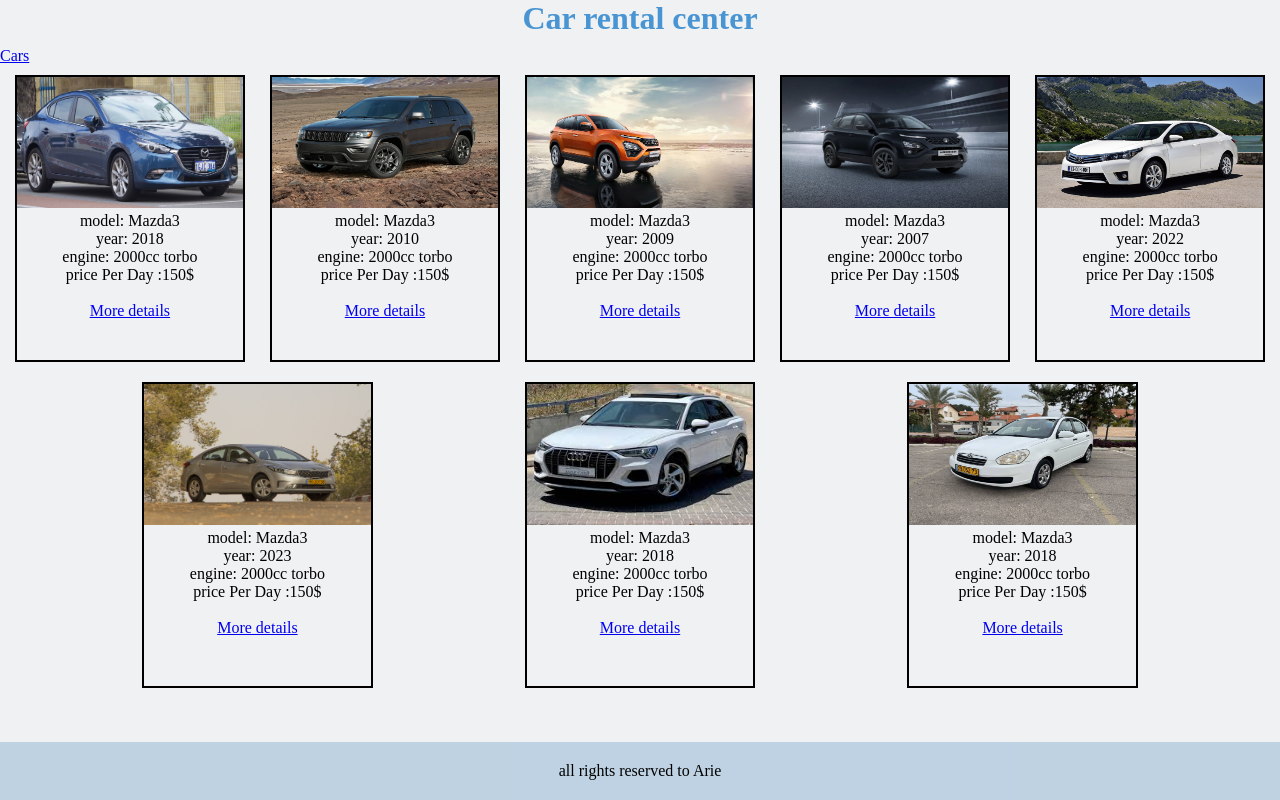
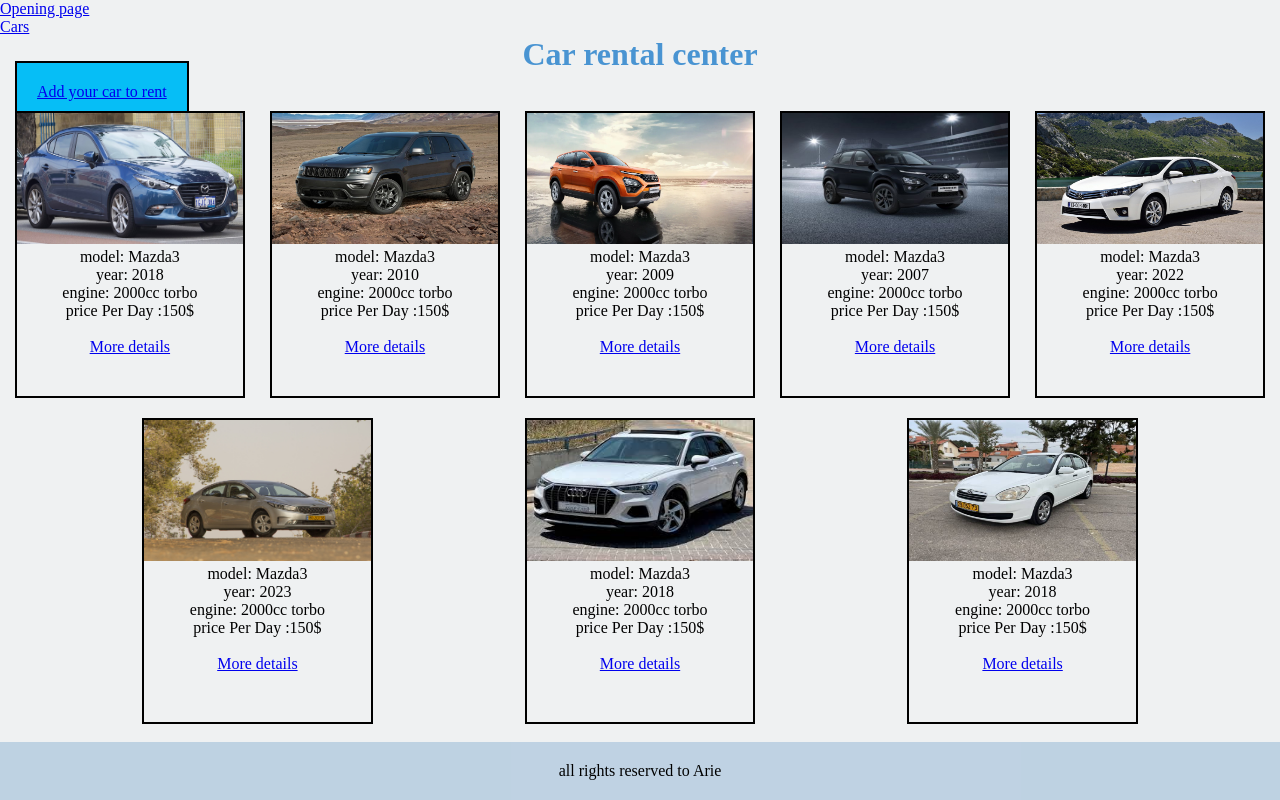
Before and after one commit to Arieysc62003/rent-car, a React (Vite) app: page /Cars in a window 1280 px wide. Built offline with nearby package versions, Linux system fonts and the light colour scheme.

Commit message:
2022/10/12

```diff
--- a/src/App.css
+++ b/src/App.css
@@ -14,3 +14,18 @@
   text-align: center;
   color: rgb(73, 148, 210);
 }
+.imgPage {
+  width: 40%;
+}
+.link {
+  color: black;
+}
+.addcar {
+  background-color: rgb(6, 190, 246);
+  color: bluck;
+  border: 2px black solid;
+  width: 18%;
+  text-align: center;
+  margin: 15px;
+  padding: 20px;
+}
--- a/src/App.jsx
+++ b/src/App.jsx
@@ -1,12 +1,11 @@
 import React from "react";
 import ReactDOM from "react-dom/client";
 import Header from "./components/Header";
-import Taxis from "./Pages/Texis";
-import Luxury from "./Pages/Luxury";
 import Footer from "./components/Footer";
 import Cars from "./Pages/Cars";
 import CarPage from "./Pages/CarPage";
 import Overtrue from "./Pages/overtrue";
+import AddCar from "./Pages/AddCar";
 import { BrowserRouter, Routes, Route } from "react-router-dom";
 import "./App.css";
 function App() {
@@ -19,8 +18,7 @@
           <Route path="/Overtrue" element={<Overtrue />} />
           <Route path="/Cars" element={<Cars />} />
           <Route path="/CarPage/:id" element={<CarPage />} />
-          <Route path="/Luxury" element={<Luxury />} />
-          <Route path="/Taxis" element={<Taxis />} />
+          <Route path="/AddCar" element={<AddCar />} />
         </Routes>
       </BrowserRouter>
       <Footer />
--- /dev/null
+++ b/src/Pages/AddCar.jsx
@@ -0,0 +1,17 @@
+import React from "react";
+import { useNavigate } from "react-router-dom";
+
+function AddCar() {
+  let navigate = useNavigate();
+  const handleSubmit = (e) => {
+    navigate("/Cars");
+  };
+  return (
+    <>
+      <h1 className="header"> Add Car</h1>
+      <button onClick={handleSubmit}>send</button>
+    </>
+  );
+}
+
+export default AddCar;
--- a/src/Pages/CarPage.jsx
+++ b/src/Pages/CarPage.jsx
@@ -16,18 +16,48 @@
 };
 
 const CarPage = () => {
+  const [bid, setBid] = useState({
+    number: "",
+  });
   const [cars, setCars] = useState(data);
   const { id } = useParams();
   const findID = cars.find((car) => car.id === id);
 
+  const handlechange = (e) => {
+    setBid({ ...bid, number: e.target.value });
+  };
+
+  const handleSubmit = () => {
+    localStorage.setItem("your bid of", bid.number);
+  };
   return (
+    <for>
+      <h1 className="header">Car rental center</h1>
       <div style={CONTAINER}>
-      <img src={findID.img} alt="qqq" width="100%" height="50%" />
+        <img
+          className="imgPage"
+          src={findID.img}
+          alt="qqq"
+          width="100%"
+          height="50%"
+        />
         <h1>{findID.model}</h1>
         <p style={section}>{findID.year}</p>
         <p style={section}>{findID.engine}</p>
         <p style={section}>{findID.pricePerDay}</p>
+        <label for="bid">Your bid:</label>
+        <input
+          type="text"
+          id="bid"
+          name="bid"
+          onChange={handlechange}
+          value={bid.number}
+        />
+        <button id="submit" onClick={handleSubmit}>
+          submit
+        </button>
       </div>
+    </for>
   );
 };
 
--- a/src/Pages/Cars.jsx
+++ b/src/Pages/Cars.jsx
@@ -2,6 +2,7 @@
 import ReactDOM from "react-dom/client";
 import CardSingle from "../components/CardSingle";
 import data from "../data/data";
+import { Link } from "react-router-dom";
 
 const container = {
   display: "flex",
@@ -14,10 +15,16 @@
   const [cars, setCars] = useState(data);
 
   return (
-    <div style={container}>
-      {cars.map((a) => (
-        <CardSingle key={a.id} car={a} />
-      ))}
+    <div>
+      <h1 className="header">Car rental center</h1>
+      <Link to="/AddCar" className="addcar">
+        Add your car to rent
+      </Link>
+      <div style={container}>
+        {cars.map((a) => (
+          <CardSingle key={a.id} car={a} />
+        ))}
+      </div>
     </div>
   );
 };
--- a/src/Pages/Luxury.jsx
+++ /dev/null
@@ -1,90 +0,0 @@
-import React, { useState } from "react";
-import ReactDOM from "react-dom/client";
-import CardSingle from "../components/CardSingle";
-
-let all = [
-  {
-    id: 1,
-    model: " model: Mazda3",
-    img: "pictures/bmw-x6.jpg",
-    year: "year: 2018",
-    engine: " engine: 2000cc torbo",
-    pricePerDay: "price Per Day :150$ ",
-  },
-  {
-    id: 2,
-    model: " model: Mazda3",
-    img: "pictures/bmw-x6.jpg",
-    year: "year: 2018",
-    engine: " engine: 2000cc torbo",
-    pricePerDay: "price Per Day :150$ ",
-  },
-  {
-    id: 3,
-    model: " model: Mazda3",
-    img: "pictures/bmw-x6.jpg",
-    year: "year: 2018",
-    engine: " engine: 2000cc torbo",
-    pricePerDay: "price Per Day :150$ ",
-  },
-  {
-    id: 4,
-    model: " model: Mazda3",
-    img: "pictures/bmw-x6.jpg",
-    year: "year: 2018",
-    engine: " engine: 2000cc torbo",
-    pricePerDay: "price Per Day :150$ ",
-  },
-  {
-    id: 5,
-    model: " model: Mazda3",
-    img: "pictures/bmw-x6.jpg",
-    year: "year: 2018",
-    engine: " engine: 2000cc torbo",
-    pricePerDay: "price Per Day :150$ ",
-  },
-  {
-    id: 6,
-    model: " model: Mazda3",
-    img: "pictures/bmw-x6.jpg",
-    year: "year: 2018",
-    engine: " engine: 2000cc torbo",
-    pricePerDay: "price Per Day :150$ ",
-  },
-  {
-    id: 7,
-    model: " model: Mazda3",
-    img: "pictures/bmw-x6.jpg",
-    year: "year: 2018",
-    engine: " engine: 2000cc torbo",
-    pricePerDay: "price Per Day :150$ ",
-  },
-  {
-    id: 8,
-    model: " model: Mazda3",
-    img: "pictures/bmw-x6.jpg",
-    year: "year: 2018",
-    engine: " engine: 2000cc torbo",
-    pricePerDay: "price Per Day :150$ ",
-  },
-];
-const container = {
-  display: "flex",
-  flexDirection: "row",
-  flexWrap: "wrap",
-  justifyContent: "space-evenly",
-};
-
-const Luxury = () => {
-  const [cars, setCars] = useState(all);
-
-  return (
-    <div style={container}>
-      {cars.map((a) => (
-        <CardSingle key={a.id} car={a} />
-      ))}
-    </div>
-  );
-};
-
-export default Luxury;
--- a/src/Pages/Overtrue.jsx
+++ b/src/Pages/Overtrue.jsx
@@ -1,7 +1,7 @@
 import React from "react";
 
 function Overtrue() {
-  return <h1>Welcome</h1>;
+  return <h1 className="header"> Welcome car rental center</h1>;
 }
 
 export default Overtrue;
--- a/src/Pages/Texis.jsx
+++ /dev/null
@@ -1,90 +0,0 @@
-import React, { useState } from "react";
-import ReactDOM from "react-dom/client";
-import CardSingle from "../components/CardSingle";
-
-let all = [
-  {
-    id: 1,
-    model: " model: Mazda3",
-    img: "pictures/Israeli_Taxi.JPG",
-    year: "year: 2018",
-    engine: " engine: 2000cc torbo",
-    pricePerDay: "price Per Day :150$ ",
-  },
-  {
-    id: 2,
-    model: " model: Mazda3",
-    img: "pictures/Israeli_Taxi.JPG",
-    year: "year: 2018",
-    engine: " engine: 2000cc torbo",
-    pricePerDay: "price Per Day :150$ ",
-  },
-  {
-    id: 3,
-    model: " model: Mazda3",
-    img: "pictures/Israeli_Taxi.JPG",
-    year: "year: 2018",
-    engine: " engine: 2000cc torbo",
-    pricePerDay: "price Per Day :150$ ",
-  },
-  {
-    id: 4,
-    model: " model: Mazda3",
-    img: "pictures/Israeli_Taxi.JPG",
-    year: "year: 2018",
-    engine: " engine: 2000cc torbo",
-    pricePerDay: "price Per Day :150$ ",
-  },
-  {
-    id: 5,
-    model: " model: Mazda3",
-    img: "pictures/Israeli_Taxi.JPG",
-    year: "year: 2018",
-    engine: " engine: 2000cc torbo",
-    pricePerDay: "price Per Day :150$ ",
-  },
-  {
-    id: 6,
-    model: " model: Mazda3",
-    img: "pictures/Israeli_Taxi.JPG",
-    year: "year: 2018",
-    engine: " engine: 2000cc torbo",
-    pricePerDay: "price Per Day :150$ ",
-  },
-  {
-    id: 7,
-    model: " model: Mazda3",
-    img: "pictures/Israeli_Taxi.JPG",
-    year: "year: 2018",
-    engine: " engine: 2000cc torbo",
-    pricePerDay: "price Per Day :150$ ",
-  },
-  {
-    id: 8,
-    model: " model: Mazda3",
-    img: "pictures/Israeli_Taxi.JPG",
-    year: "year: 2018",
-    engine: " engine: 2000cc torbo",
-    pricePerDay: "price Per Day :150$ ",
-  },
-];
-const container = {
-  display: "flex",
-  flexDirection: "row",
-  flexWrap: "wrap",
-  justifyContent: "space-evenly",
-};
-
-const Taxis = () => {
-  const [cars, setCars] = useState(all);
-
-  return (
-    <div style={container}>
-      {cars.map((a) => (
-        <CardSingle key={a.id} car={a} />
-      ))}
-    </div>
-  );
-};
-
-export default Taxis;
--- a/src/components/Navigation.jsx
+++ b/src/components/Navigation.jsx
@@ -8,6 +8,7 @@
     <ul>
       {link.map((l, i) => {
         return (
+          <div className="link">
             <NavLink
               key={i}
               to={l.route}
@@ -15,6 +16,7 @@
             >
               {l.name}
             </NavLink>
+          </div>
         );
       })}
     </ul>
--- a/src/components/header.jsx
+++ b/src/components/header.jsx
@@ -5,12 +5,10 @@
 function Header(props) {
   return (
     <>
-      <h1 className="header">Car rental center</h1>
       <Navigation
         link={[
+          { route: "/Overtrue", name: "Opening page" },
           { route: "/Cars", name: "Cars" },
-          // { route: "/Luxury", name: "Luxury" },
-          // { route: "/Taxis", name: "Taxis" },
         ]}
       />
     </>
--- a/src/data/data.js
+++ b/src/data/data.js
@@ -2,7 +2,7 @@
   {
     id: "1",
     model: " model: Mazda3",
-    img: "pictures/aaa.jpg",
+    img: "/pictures/aaa.jpg",
     year: "year: 2018",
     engine: " engine: 2000cc torbo",
     pricePerDay: "price Per Day :150$ ",
@@ -10,7 +10,7 @@
   {
     id: "2",
     model: " model: Mazda3",
-    img: "pictures/Jeep.jpg",
+    img: "/pictures/Jeep.jpg",
     year: "year: 2010",
     engine: " engine: 2000cc torbo",
     pricePerDay: "price Per Day :150$ ",
@@ -18,7 +18,7 @@
   {
     id: "3",
     model: " model: Mazda3",
-    img: "pictures/jeepon.webp",
+    img: "/pictures/jeepon.webp",
     year: "year: 2009",
     engine: " engine: 2000cc torbo",
     pricePerDay: "price Per Day :150$ ",
@@ -26,7 +26,7 @@
   {
     id: "4",
     model: " model: Mazda3",
-    img: "pictures/harrier.jpg",
+    img: "/pictures/harrier.jpg",
     year: "year: 2007",
     engine: " engine: 2000cc torbo",
     pricePerDay: "price Per Day :150$ ",
@@ -34,7 +34,7 @@
   {
     id: "5",
     model: " model: Mazda3",
-    img: "pictures/Corolla.jpg",
+    img: "/pictures/Corolla.jpg",
     year: "year: 2022",
     engine: " engine: 2000cc torbo",
     pricePerDay: "price Per Day :150$ ",
@@ -42,7 +42,7 @@
   {
     id: "6",
     model: " model: Mazda3",
-    img: "pictures/IMG_6308.jpg",
+    img: "/pictures/IMG_6308.jpg",
     year: "year: 2023",
     engine: " engine: 2000cc torbo",
     pricePerDay: "price Per Day :150$ ",
@@ -50,7 +50,7 @@
   {
     id: "7",
     model: " model: Mazda3",
-    img: "pictures/images.jpg",
+    img: "/pictures/images.jpg",
     year: "year: 2018",
     engine: " engine: 2000cc torbo",
     pricePerDay: "price Per Day :150$ ",
@@ -58,7 +58,7 @@
   {
     id: "8",
     model: " model: Mazda3",
-    img: "pictures/1514.jpg",
+    img: "/pictures/1514.jpg",
     year: "year: 2018",
     engine: " engine: 2000cc torbo",
     pricePerDay: "price Per Day :150$ ",
```
Lines whose indentation alone changed are shown as unchanged.
